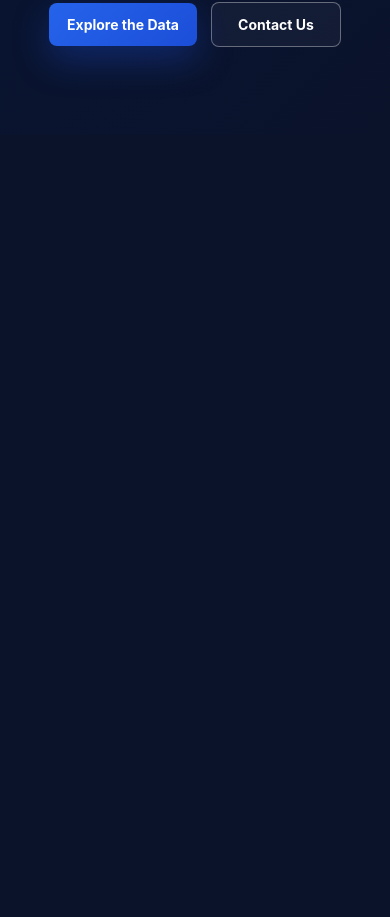
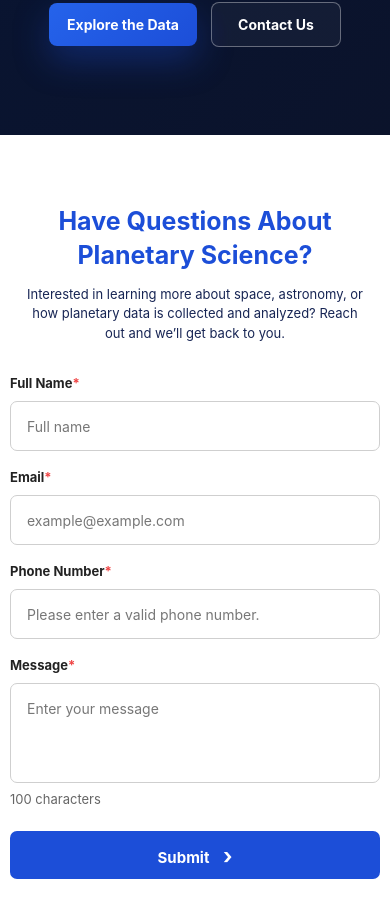
Before and after one commit to tsacadgroup13capstone-lgtm/Group-13-Capstone-Project-TSAcademy, a React (Vite) app: page / in a window 390 px wide. Shown: the part 709-1626 px from the top of the page. Before the commit the page ends 844 px from the top, so only its background shows below. Built offline with nearby package versions, Linux system fonts and the light colour scheme.

Commit message:
Form Created

```diff
--- a/src/App.jsx
+++ b/src/App.jsx
@@ -1,12 +1,14 @@
 import "./App.css";
 import Hero from "./components/Hero";
 import Header from "./components/Header";
+import ContactForm from "./components/ContactForm";
 
 function App() {
   return (
     <div className="app-container">
       <Header />
       <Hero />
+      <ContactForm />
     </div>
   );
 }
--- a/src/components/ContactForm.css
+++ b/src/components/ContactForm.css
@@ -0,0 +1,202 @@
+.contact-section {
+  width: 100%;
+  background-color: #ffffff;
+  padding: 120px 32px;
+  color: #0b132b;
+}
+
+.contact-container {
+  width: 100%;
+  max-width: 1180px;
+  margin: 0 auto;
+}
+
+.contact-heading {
+  margin-bottom: 42px;
+}
+
+.contact-heading h2 {
+  font-size: 32px;
+  line-height: 1.2;
+  font-weight: 700;
+  color: var(--button-blue);
+  margin-bottom: 12px;
+}
+
+.contact-heading p {
+  font-size: 16px;
+  line-height: 1.6;
+  color: #172554;
+  max-width: 780px;
+}
+
+.contact-form {
+  display: grid;
+  grid-template-columns: 1fr 1fr;
+  gap: 28px 24px;
+  max-width: 1080px;
+}
+
+.form-group {
+  display: flex;
+  flex-direction: column;
+}
+
+.form-group label {
+  font-size: 14px;
+  font-weight: 700;
+  color: #222222;
+  margin-bottom: 10px;
+}
+
+.form-group label span {
+  color: #ef4444;
+}
+
+.form-group input,
+.form-group textarea {
+  width: 100%;
+  border: 1px solid #cfcfcf;
+  outline: none;
+  border-radius: 7px;
+  padding: 0 16px;
+  font-size: 15px;
+  font-family: var(--font-family);
+  color: #111827;
+  background-color: #ffffff;
+  transition:
+    border-color 0.3s ease,
+    box-shadow 0.3s ease;
+}
+
+.form-group input {
+  height: 58px;
+}
+
+.form-group textarea {
+  height: 58px;
+  resize: none;
+  padding-top: 16px;
+}
+
+.form-group input::placeholder,
+.form-group textarea::placeholder {
+  color: #777777;
+}
+
+.form-group input:focus,
+.form-group textarea:focus {
+  border-color: var(--button-blue);
+  box-shadow: 0 0 0 4px rgba(28, 78, 216, 0.12);
+}
+
+.form-group small {
+  font-size: 14px;
+  color: #666666;
+  margin-top: 10px;
+}
+
+.contact-submit-btn {
+  width: 300px;
+  height: 48px;
+  margin-top: 22px;
+  border: none;
+  border-radius: 7px;
+  background-color: var(--button-blue);
+  color: #ffffff;
+  font-size: 15px;
+  font-weight: 700;
+  font-family: var(--font-family);
+  cursor: pointer;
+  transition:
+    transform 0.3s ease,
+    box-shadow 0.3s ease,
+    background-color 0.3s ease;
+}
+
+.contact-submit-btn span {
+  font-size: 22px;
+  margin-left: 10px;
+  position: relative;
+  top: 1px;
+}
+
+.contact-submit-btn:hover {
+  transform: translateY(-3px);
+  background-color: #1742b8;
+  box-shadow: 0 16px 35px rgba(28, 78, 216, 0.3);
+}
+
+/* Tablet */
+@media (max-width: 900px) {
+  .contact-section {
+    padding: 90px 24px;
+  }
+
+  .contact-heading h2 {
+    font-size: 28px;
+  }
+
+  .contact-form {
+    gap: 24px;
+  }
+}
+
+/* Mobile */
+@media (max-width: 650px) {
+  .contact-section {
+    padding: 70px 10px;
+  }
+
+  .contact-container {
+    max-width: 100%;
+  }
+
+  .contact-heading {
+    text-align: center;
+    margin-bottom: 32px;
+  }
+
+  .contact-heading h2 {
+    font-size: 25px;
+    line-height: 1.35;
+  }
+
+  .contact-heading p {
+    font-size: 13px;
+    line-height: 1.5;
+    max-width: 340px;
+    margin: 0 auto;
+  }
+
+  .contact-form {
+    display: flex;
+    flex-direction: column;
+    gap: 18px;
+  }
+
+  .form-group label {
+    font-size: 13px;
+  }
+
+  .form-group input {
+    height: 50px;
+    font-size: 14px;
+  }
+
+  .form-group textarea {
+    height: 100px;
+    font-size: 14px;
+  }
+
+  .form-group small {
+    font-size: 13px;
+    margin-top: 8px;
+  }
+
+  .contact-submit-btn {
+    width: 100%;
+    height: 48px;
+    margin-top: 6px;
+  }
+}
--- a/src/components/ContactForm.jsx
+++ b/src/components/ContactForm.jsx
@@ -0,0 +1,105 @@
+import React, { useState } from "react";
+import "./ContactForm.css";
+
+const ContactForm = () => {
+  const [formData, setFormData] = useState({
+    fullName: "",
+    email: "",
+    phoneNumber: "",
+    message: "",
+  });
+
+  const handleChange = (e) => {
+    const { name, value } = e.target;
+
+    setFormData({
+      ...formData,
+      [name]: value,
+    });
+  };
+
+  const handleSubmit = (e) => {
+    e.preventDefault();
+
+    console.log("Form values:", formData);
+  };
+
+  return (
+    <section className="contact-section" id="contact">
+      <div className="contact-container">
+        <div className="contact-heading">
+          <h2>Have Questions About Planetary Science?</h2>
+          <p>
+            Interested in learning more about space, astronomy, or how planetary
+            data is collected and analyzed? Reach out and we’ll get back to you.
+          </p>
+        </div>
+
+        <form className="contact-form" onSubmit={handleSubmit}>
+          <div className="form-group">
+            <label>
+              Full Name<span>*</span>
+            </label>
+            <input
+              type="text"
+              name="fullName"
+              placeholder="Full name"
+              value={formData.fullName}
+              onChange={handleChange}
+              required
+            />
+          </div>
+
+          <div className="form-group">
+            <label>
+              Email<span>*</span>
+            </label>
+            <input
+              type="email"
+              name="email"
+              placeholder="example@example.com"
+              value={formData.email}
+              onChange={handleChange}
+              required
+            />
+          </div>
+
+          <div className="form-group">
+            <label>
+              Phone Number<span>*</span>
+            </label>
+            <input
+              type="tel"
+              name="phoneNumber"
+              placeholder="Please enter a valid phone number."
+              value={formData.phoneNumber}
+              onChange={handleChange}
+              required
+            />
+          </div>
+
+          <div className="form-group">
+            <label>
+              Message<span>*</span>
+            </label>
+            <textarea
+              name="message"
+              placeholder="Enter your message"
+              value={formData.message}
+              onChange={handleChange}
+              maxLength="100"
+              required
+            ></textarea>
+            <small>100 characters</small>
+          </div>
+
+          <button type="submit" className="contact-submit-btn">
+            Submit <span>›</span>
+          </button>
+        </form>
+      </div>
+    </section>
+  );
+};
+
+export default ContactForm;
```
Also changed, not shown: 1 other file (tests, documents, lock files or other folders).
